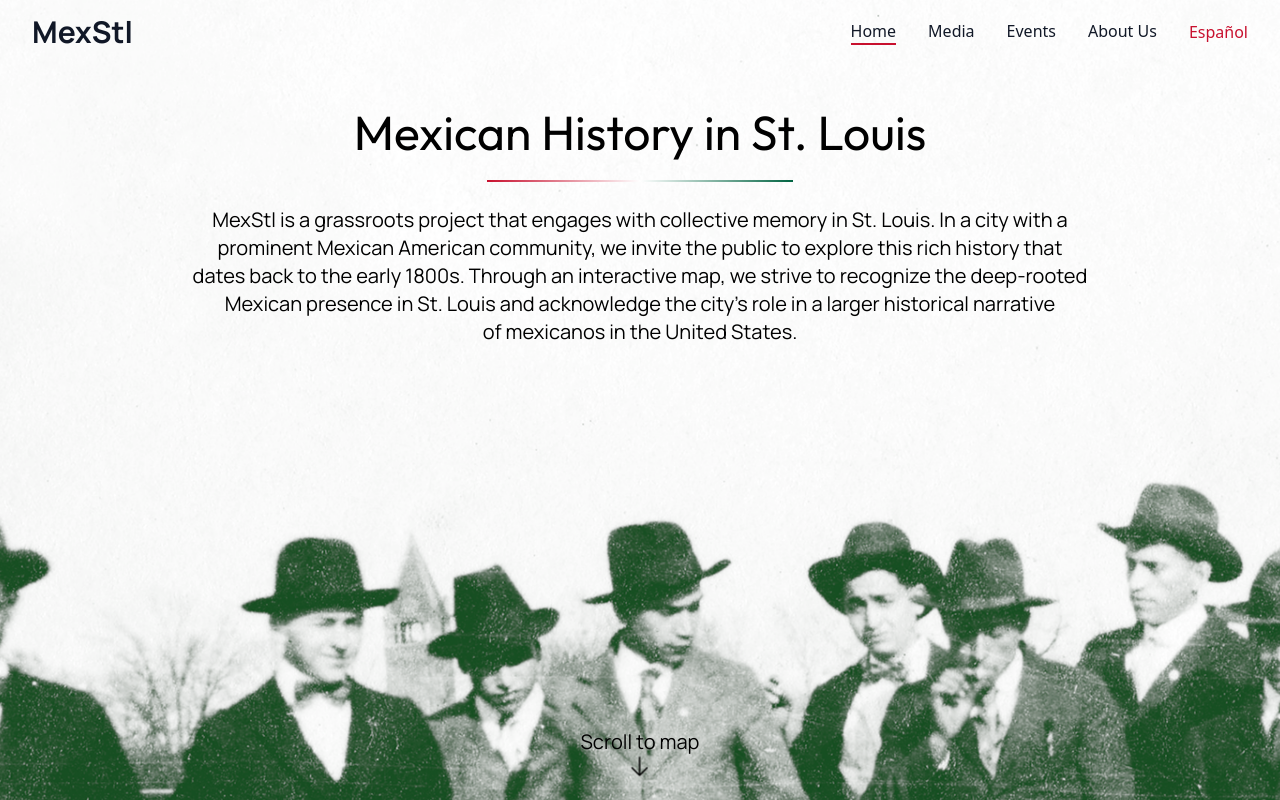
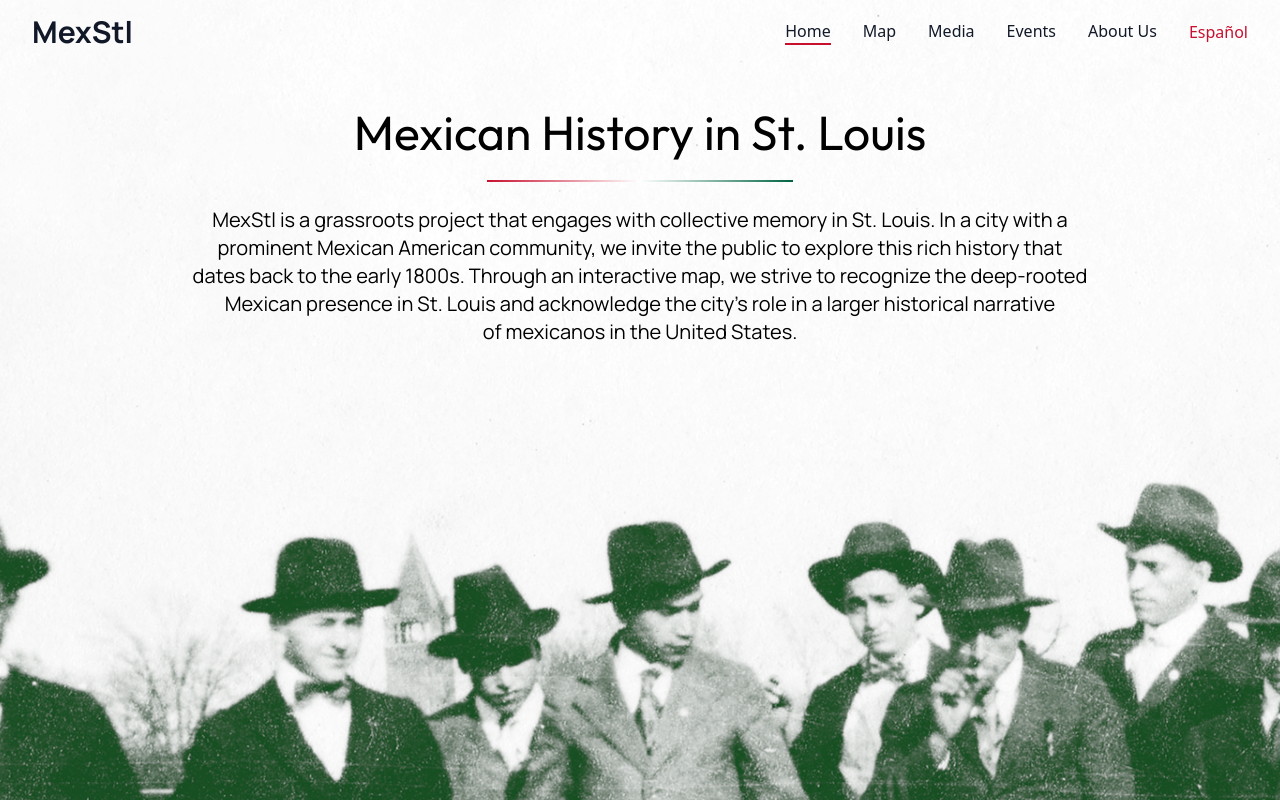
Before and after one commit to DylanAlfonso13/mexstl, a Next.js app: page / in a window 1280 px wide. Shown: the top 800 px of the page. Built offline with nearby package versions, Linux system fonts and the light colour scheme.

Commit message:
Removed old map, added new nav button for new map

```diff
--- a/src/app/HomeContent.tsx
+++ b/src/app/HomeContent.tsx
@@ -15,21 +15,6 @@ export default function HomeContent() {
         <Nav />
         <HeroSection />
       </div>
-      <section id="map">
-        <iframe
-          width="100%"
-          height="1000px"
-          allowFullScreen
-          referrerPolicy="no-referrer-when-downgrade"
-          sandbox="allow-scripts allow-same-origin"
-          title="Interactive map of Mexican history in St. Louis"
-          src={
-            language === "en"
-              ? "https://storymaps.arcgis.com/stories/05acb66411224a4d87b8fc1efd584868"
-              : "https://storymaps.arcgis.com/stories/0c1f494986ff44caa638a37485d9a84f"
-          }
-        />
-      </section>
     </main>
   );
 }
--- a/src/components/HeroSection.tsx
+++ b/src/components/HeroSection.tsx
@@ -27,25 +27,6 @@ export default function HeroSection() {
         nos esforzamos en reconocer la arraigada presencia mexicana en St. Louis y también notar el papel de la ciudad
         en la narrativa histórica de mexicanos en los Estados Unidos.`}
       </p>
-      <div className="absolute bottom-20 left-1/2 transform -translate-x-1/2 flex flex-col items-center">
-        <p className="text-sm xs:text-base md:text-xl text-center pb-1">
-          {language === "en" ? `Scroll to map` : `Explorar el mapa`}
-        </p>
-        <svg
-          xmlns="http://www.w3.org/2000/svg"
-          fill="none"
-          viewBox="0 0 24 24"
-          strokeWidth={1.5}
-          stroke="currentColor"
-          className="size-6 animate-bounce"
-        >
-          <path
-            strokeLinecap="round"
-            strokeLinejoin="round"
-            d="M19.5 13.5 12 21m0 0-7.5-7.5M12 21V3"
-          />
-        </svg>
-      </div>
     </section>
   );
 }
--- a/src/components/Nav.tsx
+++ b/src/components/Nav.tsx
@@ -12,6 +12,7 @@ import { useLanguage } from "@/context/LanguageContext";
 
 const navigation = [
   { name: "Home", esName: "Inicio", href: "/" },
+  { name: "Map", esName: "Mapa", href: "/story-map" },
   { name: "Media", esName: "Media", href: "/media" },
   { name: "Events", esName: "Eventos", href: "/events" },
   { name: "About Us", esName: "¿Quiénes somos?", href: "/about" },
```
